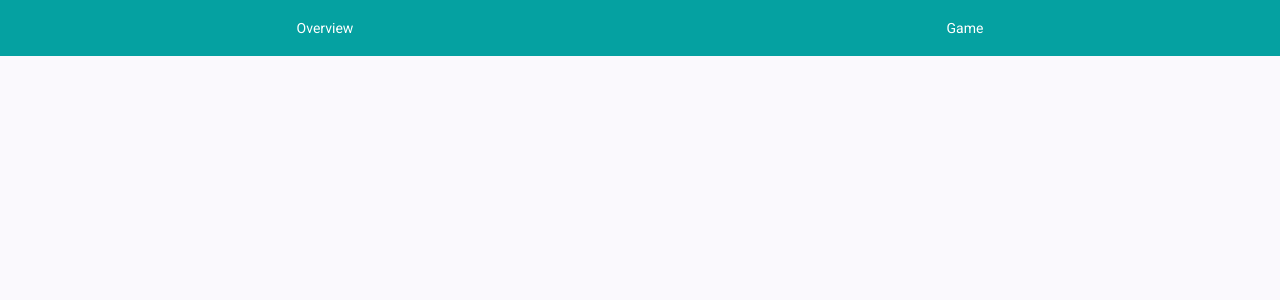
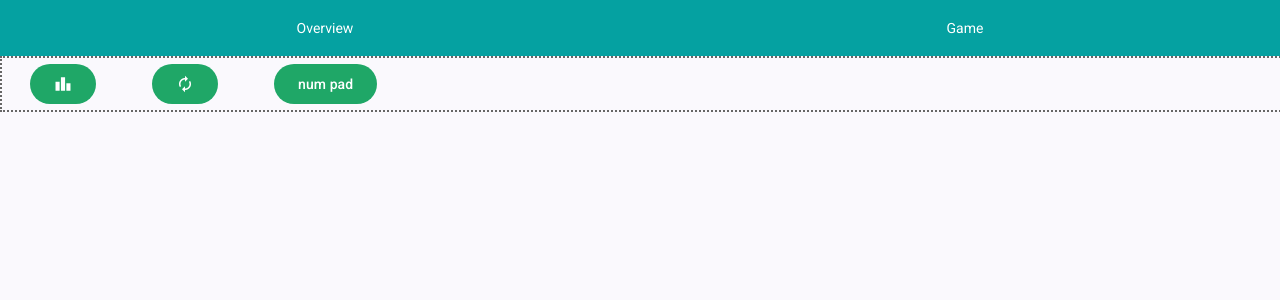
Before and after one commit to yohagos/ng-card-game, an Angular app: page /game in a window 1280 px wide. Shown: the top 300 px of the page. Built offline with nearby package versions, Linux system fonts and the light colour scheme.

Commit message:
adding dialog functionalities, for specific steps: restart game, choose how many points you will get in the next round and open score board

```diff
--- a/src/app/features/game/game.html
+++ b/src/app/features/game/game.html
@@ -1,19 +1,17 @@
-<!-- <div class="board">
-  <div class="zone center"
-       cdkDropList
-       id="center"
-       [cdkDropListData]="center"
-       [cdkDropListConnectedTo]="['stack']"
-       (cdkDropListDropped)="drop($event)">
-    <div *ngFor="let card of center" cdkDrag class="card">{{ card }}</div>
-  </div>
+<div class="menu">
+  <button mat-flat-button (click)="showScore()">
+    <mat-icon>
+      leaderboard
+    </mat-icon>
+  </button>
 
-  <div class="zone stack"
-       cdkDropList
-       id="stack"
-       [cdkDropListData]="stack"
-       [cdkDropListConnectedTo]="['center']"
-       (cdkDropListDropped)="drop($event)">
-    <div *ngFor="let card of stack" cdkDrag class="card">{{ card }}</div>
-  </div>
-</div> -->
+  <button mat-flat-button (click)="restartGame()">
+    <mat-icon>
+      autorenew
+    </mat-icon>
+  </button>
+
+  <button mat-flat-button (click)="selectPoints()">
+    num pad
+  </button>
+</div>
--- a/src/app/features/game/game.scss
+++ b/src/app/features/game/game.scss
@@ -1,41 +1,18 @@
-/* .board {
+.menu {
+  width: 100%;
+  border: 2px dotted #666;
+  min-height: 3em;
+
   display: flex;
-  flex-direction: column;
-  align-items: center;
-  gap: 4rem;
-  padding: 2rem;
+
+  & button {
+    margin: 0.4em 2em;
+
+    background: rgba($color: #1fa767, $alpha: 1.0);
+  }
+
+  & .mat-icon {
+    margin-left: 0;
+    margin-right: 0;
+  }
 }
-
-.zone {
-  min-height: 120px;
-  min-width: 300px;
-  border: 2px dashed #666;
-  border-radius: 8px;
-  display: flex;
-  flex-wrap: wrap;
-  gap: 8px;
-  padding: 12px;
-}
-
-.card {
-  width: 80px;
-  height: 110px;
-  background: white;
-  border: 1px solid #333;
-  border-radius: 6px;
-  display: grid;
-  place-items: center;
-  box-shadow: 0 2px 4px rgba(0, 0, 0, 0.2);
-  cursor: grab;
-}
-
-.cdk-drag-dragging {
-  opacity: 0.7;
-  cursor: grabbing;
-}
-
-.cdk-drag-placeholder {
-  background: #ffcc00;
-  opacity: 0.5;
-}
- */
--- a/src/app/features/game/game.ts
+++ b/src/app/features/game/game.ts
@@ -1,31 +1,42 @@
-import { CdkDrag, CdkDragDrop, CdkDropList, moveItemInArray, transferArrayItem } from '@angular/cdk/drag-drop';
-import { CommonModule } from '@angular/common';
-import { Component } from '@angular/core';
+import { Component, inject } from '@angular/core';
+import { MatButtonModule } from '@angular/material/button';
+import { MatDialog, MatDialogModule } from '@angular/material/dialog';
+import { StartNewGameModal } from '../../shared/start-new-game-modal/start-new-game-modal';
+import { ScoreModal } from '../../shared/score-modal/score-modal';
+import { SelectPointsModal } from '../../shared/select-points-modal/select-points-modal';
+import { MatIconModule } from '@angular/material/icon';
 
 @Component({
   selector: 'app-game',
   imports: [
-    /* CommonModule,
-    CdkDrag,
-CdkDropList, */
+    MatButtonModule,
+    MatDialogModule,
+    MatIconModule,
   ],
   templateUrl: './game.html',
   styleUrl: './game.scss'
 })
 export class Game {
-/* stack = Array.from({ length: 13 }, (_, i) => `Karte ${i + 1}`);
-  center: string[] = [];
+  readonly dialog = inject(MatDialog)
 
-  drop(event: CdkDragDrop<string[]>) {
-    if (event.previousContainer === event.container) {
-      moveItemInArray(event.container.data, event.previousIndex, event.currentIndex);
-    } else {
-      transferArrayItem(
-        event.previousContainer.data,
-        event.container.data,
-        event.previousIndex,
-        event.currentIndex
-      );
-    }
-  } */
+  restartGame() {
+    const dialogRef = this.dialog.open(StartNewGameModal)
+
+    console.log('clicked on restart')
+
+    dialogRef.afterClosed().subscribe(result => {
+      console.log(result)
+    })
+  }
+
+  showScore() {
+    const dialogRef = this.dialog.open(ScoreModal)
+    console.log('clicked on restart')
+  }
+
+  selectPoints() {
+    const dialogRef = this.dialog.open(SelectPointsModal)
+
+    dialogRef.afterClosed().subscribe(result => console.log(result))
+  }
 }
```
